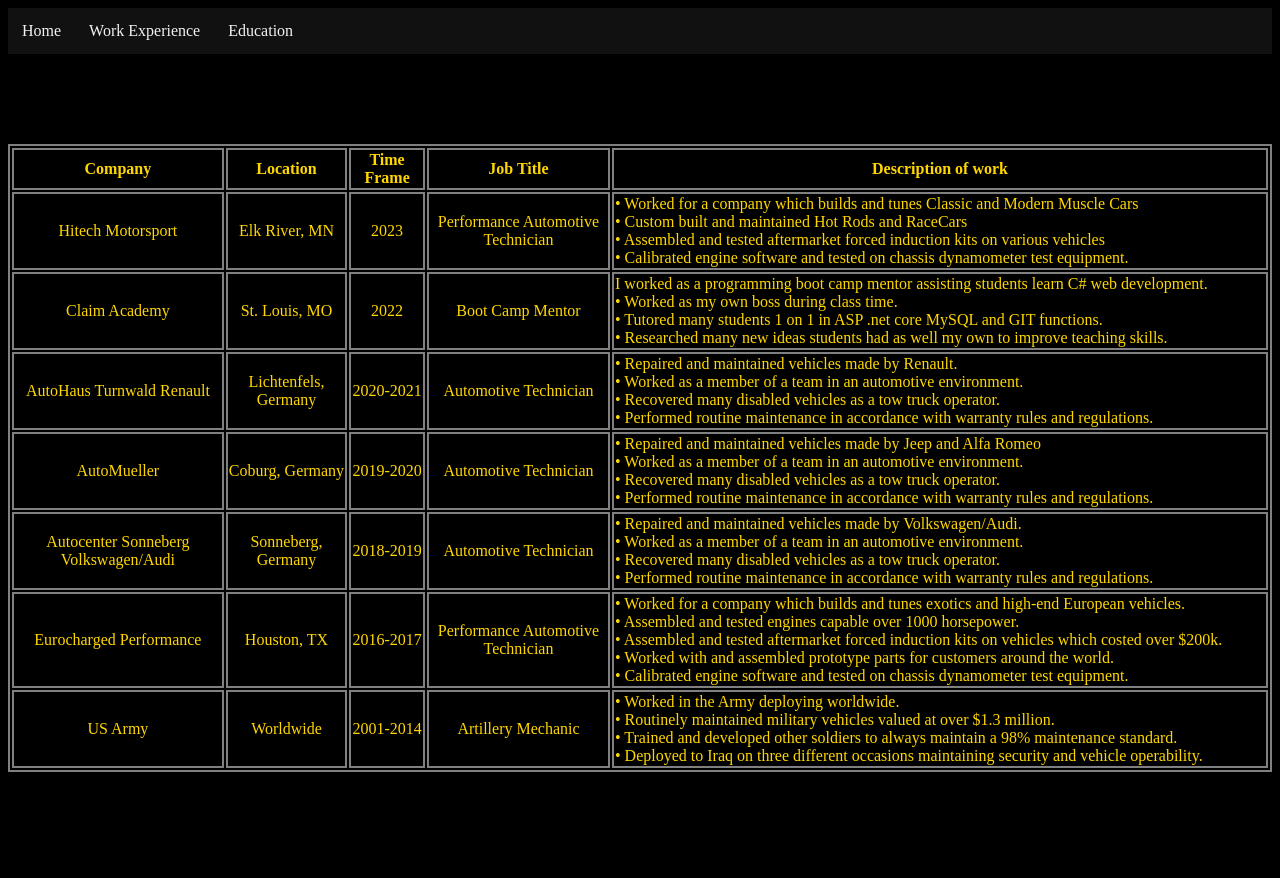
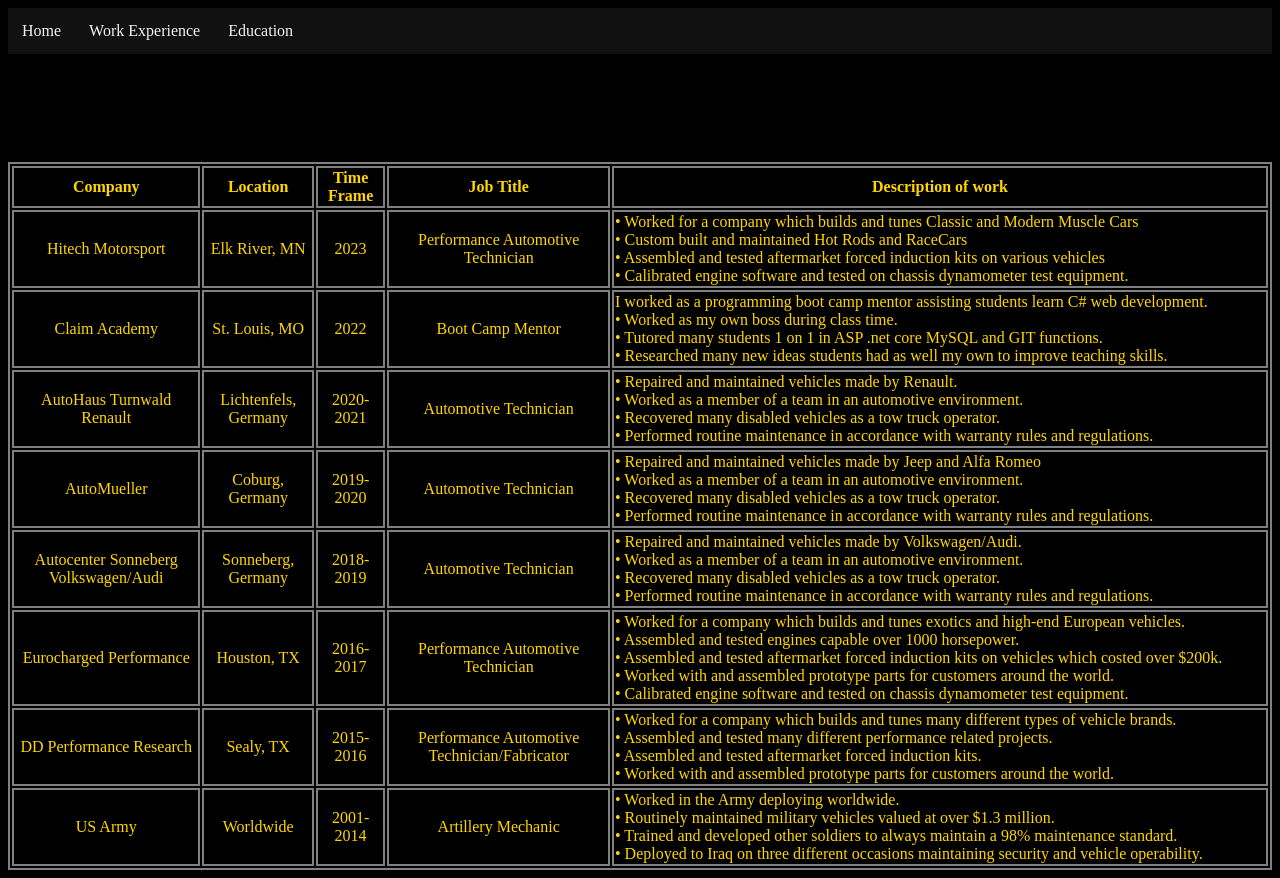
Before and after one commit to Rmix2021/Rmix2021.github.io, a plain HTML site: page workExperience.html in a window 1280 px wide. Before the commit the page ends 800 px from the top, so only its background shows below. Drawn offline with Linux system fonts and the light colour scheme.

Commit message:
AddedDDPRandEngineCalibrator

```diff
--- a/workExperience.html
+++ b/workExperience.html
@@ -97,6 +97,19 @@
           </tr>
           <br>
           <tr>
+            <td>DD Performance Research</td>
+            <td>Sealy, TX</td>
+            <td>2015-2016</td>
+            <td>Performance Automotive Technician/Fabricator</td>
+            <td style="text-align: left;">
+              •	Worked for a company which builds and tunes many different types of vehicle brands.<br>
+              •	Assembled and tested many different performance related projects.<br>
+              •	Assembled and tested aftermarket forced induction kits.<br>
+              •	Worked with and assembled prototype parts for customers around the world.<br>
+             </td>
+          </tr>
+          <br>
+          <tr>
             <td>US Army</td>
             <td>Worldwide</td>
             <td>2001-2014</td>
```
Also changed, not shown: index.html (+1 -1 lines).
